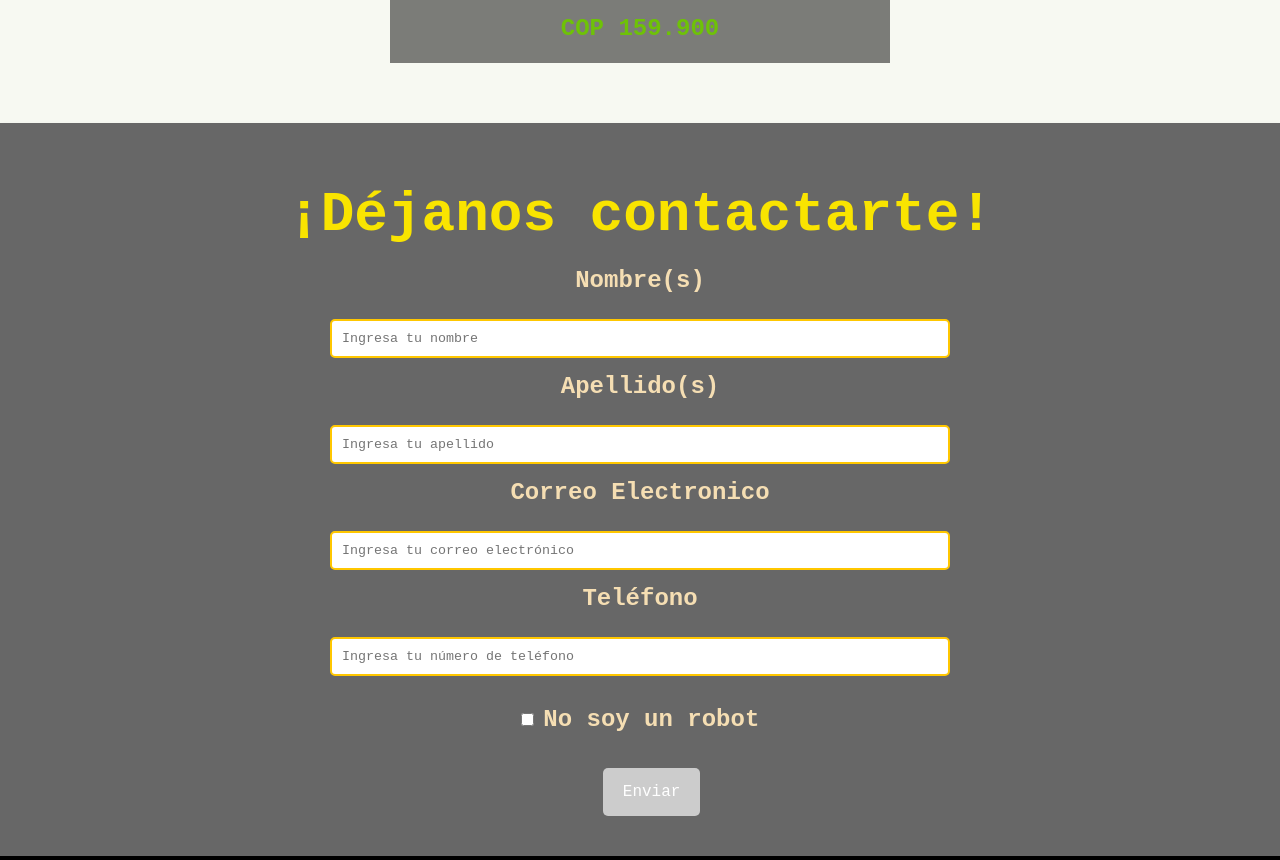
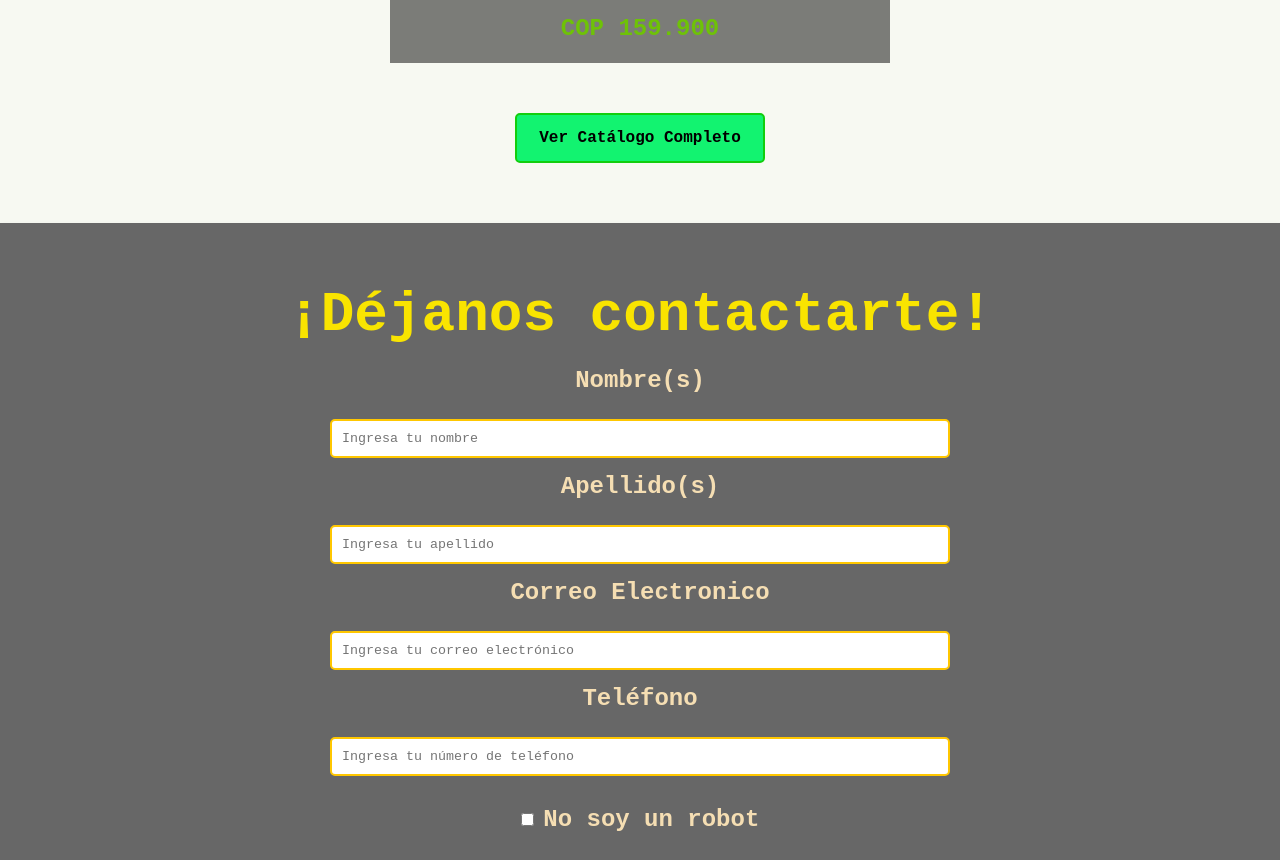
Before and after one commit to betsyastudillo/TheGamers, a plain HTML site: page index.html in a window 1280 px wide. Shown: the part 1562-2422 px from the top of the page. Drawn offline with nearby package versions, Linux system fonts and the light colour scheme.

Commit message:
Se crea el catalogo para descargar

```diff
--- a/index.html
+++ b/index.html
@@ -101,6 +101,11 @@
       <button class="prev" onclick="prevSlide()"></button>
       <button class="next" onclick="nextSlide()">></button>
   </div>
+  <div class="btn-cat">
+    <a href="./CATALOGOCOMPLETO.pdf" download="catalogo.pdf">
+      <button class="btn-catalogo">Ver Catálogo Completo</button>
+    </a>
+  </div>
   </section>
   <section class="section-form">
     <div class="formulario">
--- a/styles.css
+++ b/styles.css
@@ -232,6 +232,22 @@ button.next {
   right: 10px;
 }
 
+.btn-cat {
+  display: flex;
+  justify-content: center;
+  align-items: center;
+}
+.btn-catalogo {
+  width: 250px;
+  height: 50px;
+  background: #12f370;
+  border: #12ce0e 2px solid;
+  border-radius: 5px;
+  font-size: 1rem;
+  font-weight: bold;
+  margin-top: 50px;
+}
+
 
 /* FORMULARIO */
 .section-form {
@@ -309,9 +325,6 @@ button.next {
 #submitButton{
   user-select: none;
 }
-
-
-
 
 
 /* FOOTER */
```
Also changed, not shown: 1 other file.
